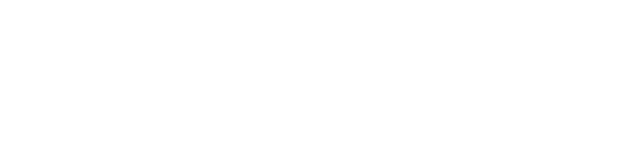
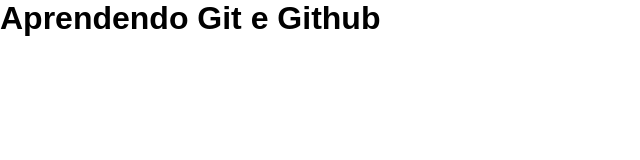
Before and after one commit to ArturCarvalho0/intro-git, a plain HTML site: page index.html in a window 1280 px wide. Shown: the whole page, without its empty margins (0-640 px from the left). Drawn offline with Linux system fonts and the light colour scheme.

Commit message:
Second Commit

```diff
--- a/index.html
+++ b/index.html
@@ -7,6 +7,8 @@
   <link rel="stylesheet" href="style.css">
 </head>
 <body>
-
+  <div>
+    <h1>Aprendendo Git e Github</h1>
+  </div>
 </body>
 </html>
```
